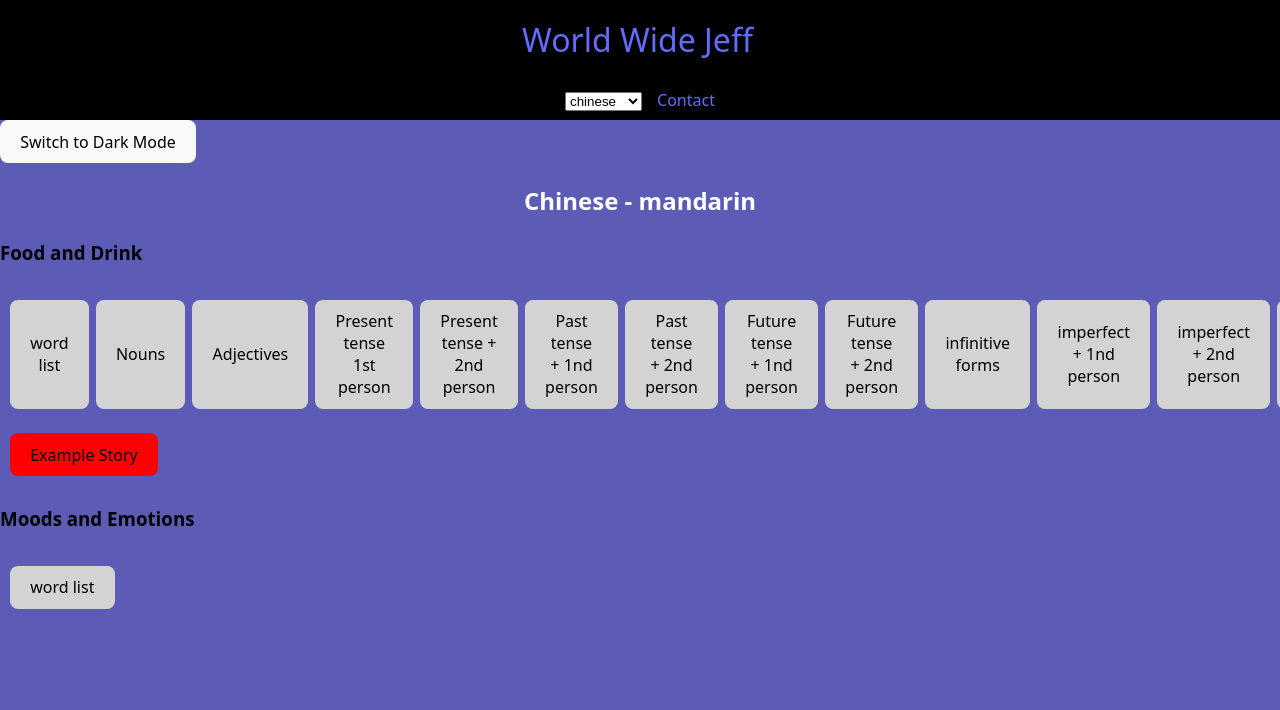
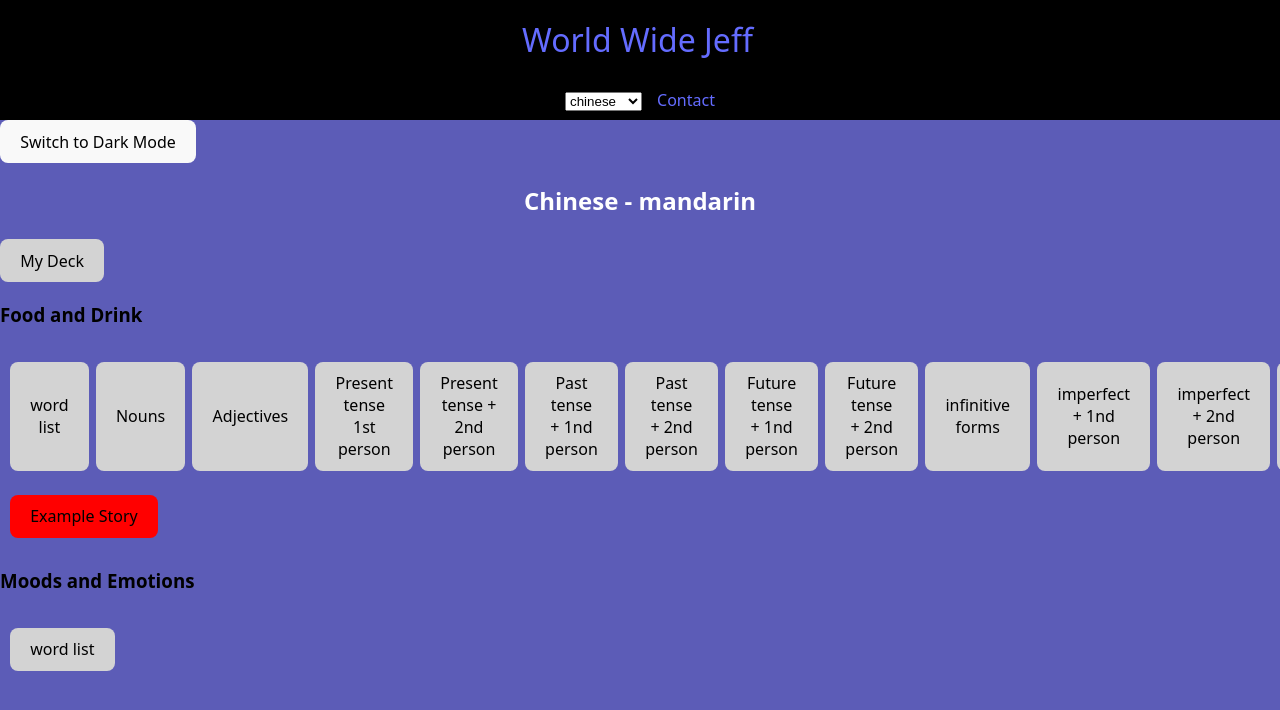
Before and after one commit to JeffWHenderson/world-wide-jeff, a React (Vite) app in the folder apps/frontend/: page /language-app/Chinese in a window 1280 px wide. Shown: the top 710 px of the page. Built offline with nearby package versions, Linux system fonts and the light colour scheme.

Commit message:
adds a hook and some plumbing tfor user to create their own deck

```diff
--- a/apps/frontend/src/screens/LanguageApp/LanguageApp.tsx
+++ b/apps/frontend/src/screens/LanguageApp/LanguageApp.tsx
@@ -2,12 +2,14 @@ import { useNavigate, useParams } from "react-router-dom";
 import { useEffect, useState } from "react";
 import { useTheme } from "../Core/ThemeContext"
 import "./main-styles.css"
+import useDecklist from "./hooks/useDecklist";
 
 const LanguageLearningApp = () => {
     const { theme, toggleTheme } = useTheme();
     const { language } = useParams();
     const navigator = useNavigate()
     const [course, setCourse] = useState<any | null>(null);
+    const [getMyDeck] = useDecklist()
 
     // TODO: move this to have light and dark mode
     // // Function to set the theme
@@ -45,6 +47,14 @@ const LanguageLearningApp = () => {
                 <div>
                     <h2 className="course-header">{course?.course_name}</h2>
                 </div>
+                {getMyDeck().map((deck: any) => (
+                    <button
+                        key={deck.filename}
+                        className="flashCardLessonCard"
+                        onClick={() => handleSelectStory(deck.type, deck, deck.level_id)}>
+                        {deck.name}
+                    </button>
+                ))}
                 {course?.course_levels.map((level: any) => (
                     <div key={level.level_id}>
                         <h3 className="section-header">{level.level_name}</h3>
--- a/apps/frontend/src/screens/LanguageApp/components/FlashCardsV2.tsx
+++ b/apps/frontend/src/screens/LanguageApp/components/FlashCardsV2.tsx
@@ -2,6 +2,7 @@ import { useEffect, useState } from "react";
 import useLanguage from "../hooks/useLanguage";
 import { useParams } from "react-router-dom";
 import "./flashcards.css"
+import useDecklist from "../hooks/useDecklist";
 
 const FlashCardsV2 = () => {
     const { language, lessonId } = useParams();
@@ -13,14 +14,21 @@ const FlashCardsV2 = () => {
     const [englishVoice] = useLanguage("english")
     const [readFront, setReadFront] = useState(true)
     const [readBack, setReadBack] = useState(true)
+    const [getMyDeck] = useDecklist();
     // TODO: I can make delay dynamic... seems to work for spanish which is my focus for the moment
     const delay = 1000
 
     useEffect(() => {
-        fetch(`/${language?.toLowerCase()}/modules/${lessonId?.split("_")[0]}/flashcards/${lessonId}`)
-            .then(res => res.json())
-            .then(data => { console.log(data); setLesson(data) })
-            .catch(err => console.error(err))
+        if (lessonId === 'myDeck') {
+            console.log(getMyDeck()[0])
+            setLesson(getMyDeck()[0])
+        } else {
+            fetch(`/${language?.toLowerCase()}/modules/${lessonId?.split("_")[0]}/flashcards/${lessonId}`)
+                .then(res => res.json())
+                .then(data => { console.log(data); setLesson(data) })
+                .catch(err => console.error(err))
+        }
+
     }, [])
 
     // // play after card number is updated
--- /dev/null
+++ b/apps/frontend/src/screens/LanguageApp/hooks/useDecklist.tsx
@@ -0,0 +1,25 @@
+
+
+const useDecklist = () => {
+    const getMyDeck = () => {
+        return [{
+            "name": "My Deck",
+            "type": "flashcards",
+            "filename": 'myDeck',
+            "sentences": [
+                { "base_language": "test", "target_language": "el testing" }
+            ]
+        }]
+    }
+
+    console.log("rendering")
+    // const addToDeck = (sentence: any) => {
+    //     const deck = getMyDeck()
+
+    //     deck.sentences.push(sentence)
+    // }
+
+    return [getMyDeck]
+};
+
+export default useDecklist;
```
